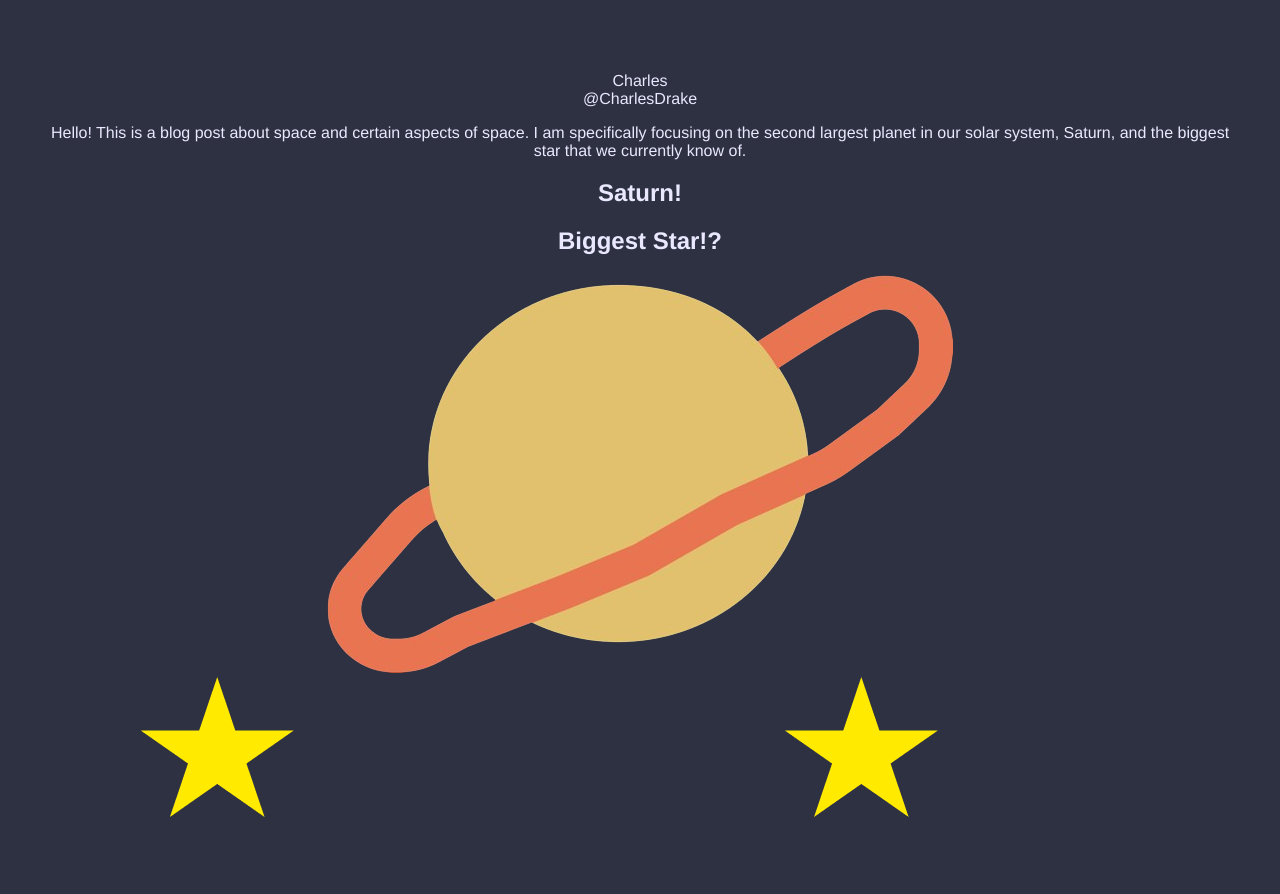
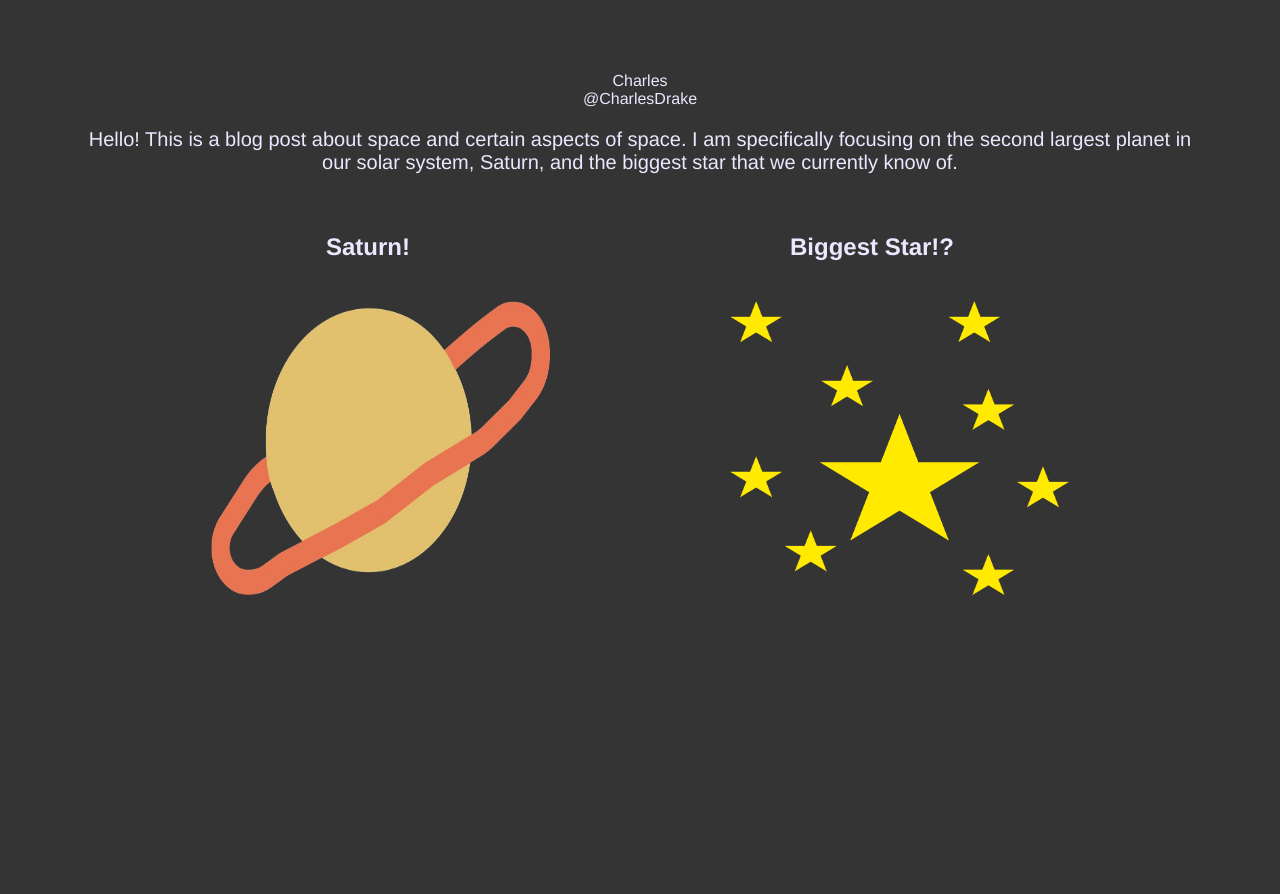
Before and after one commit to CharlesDrake/11ty-boil-test, an Eleventy site: page index.liquid in a window 1280 px wide. Shown: the part 349-1243 px from the top of the page. After the commit the page ends 956 px from the top, so only its background shows below. Built offline with nearby package versions, Linux system fonts and the light colour scheme; Eleventy itself is replaced by a stand-in of ours; files that its build step writes are made by us from their sources.

Commit message:
added different CSS rulesets

```diff
--- a/styles/screen.css
+++ b/styles/screen.css
@@ -1,8 +1,8 @@
 body {
     font-family: Helvetica, sans-serif;
     color: #EAE8FF;
-    background: #2D3142;
-    padding: 0 40px;
+    background: #343434;
+    padding: 0 50px;
     text-align: center;
 }
 
@@ -10,7 +10,7 @@ nav {
     margin: 40px auto 0 auto;
     width: 250px;
     border-radius: 50px;
-    background: #212431;
+    background: #3f84e5;
 }
 
 nav ul {
@@ -48,3 +48,72 @@ h1 strong {
 img.about {
     opacity: 0.5;
 }
+
+.title{
+    display: flex;
+    align-items: center;
+    justify-content: center;
+}
+
+.sattitle{
+    padding-top: 20px;
+    padding-right: 190px;
+}
+
+.startitle{
+    padding-top: 20px;
+    padding-left: 190px;
+}
+
+.space{
+    display: flex;
+    align-items: center;
+    justify-content: center;
+}
+
+.Saturn{
+    padding-top: 20px;
+    padding-right: 90px;
+}
+
+img.rings{
+    width: 339px;
+    height: 294px;
+}
+
+img.big{
+    width: 339px;
+    height: 294px;
+}
+
+.Stars{
+    padding-top: 20px;
+    padding-left: 90px;
+}
+
+img.saturn{
+    float: right;
+    padding: 10px;
+    margin: 10px;
+    width: 339px;
+    height: 294px;
+}
+
+img.stars{
+    float: left;
+    padding: 10px;
+    margin: 10px;
+    width: 339px;
+    height: 294px;
+}
+
+p{
+    font-size: 20px;
+    padding: 10px;
+    margin: 10px;
+    text-align: left;
+}
+
+.home{
+    text-align: center;
+}
```
